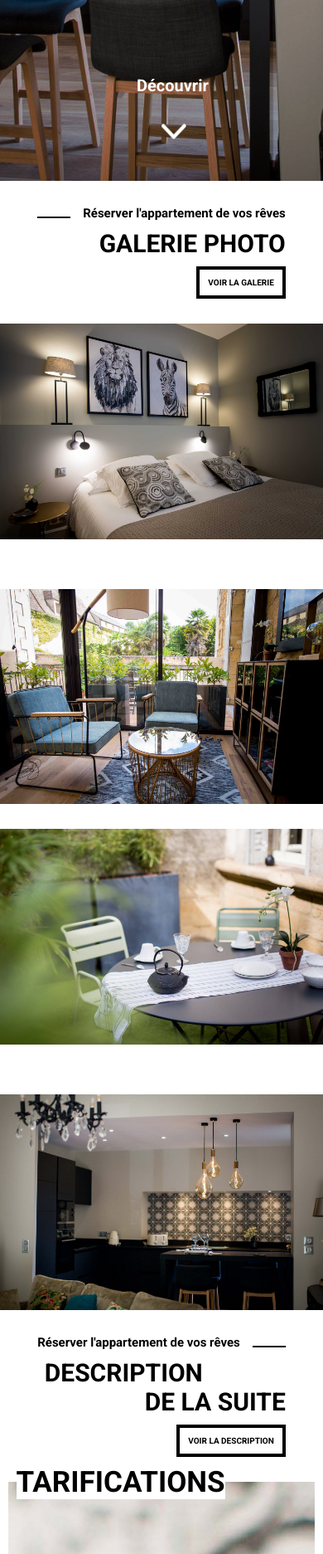
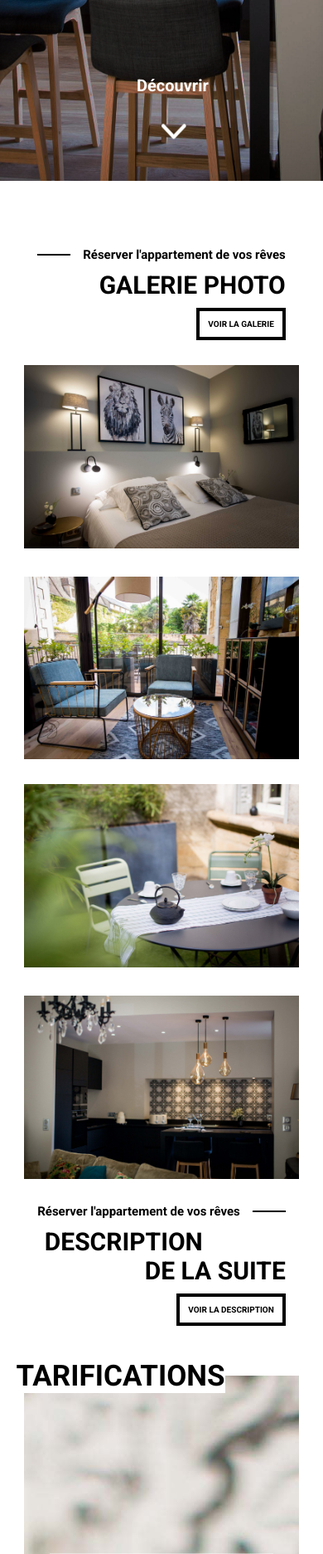
Before and after one commit to LeoPhilip33/lasuitedelisabeth, a PHP site: page / in a window 390 px wide. Shown: the part 626-2499 px from the top of the page at 83% size. Run offline with PHP 8.4, Linux system fonts and the light colour scheme.

Commit message:
save 12/04/2020

```diff
--- a/index/index.php
+++ b/index/index.php
@@ -22,7 +22,8 @@
             </div>
         </div>
     </div>
-    <div class="index2" id="galerieindex">
+    <span id="galerieindex"></span>
+    <div class="index2">
         <div class="page2flex">
 
             <div class="flextaillepage2">
--- a/index/styleindex.css
+++ b/index/styleindex.css
@@ -412,10 +412,10 @@ input[type=text], textarea, input[type=email] {
         width:30px;
     }
     .flextaillepage2{
-        width:100%;
-        margin: 0px;
+        width:85%;
+        margin:auto;
         margin-top:30px;
-        margin-bottom:30px;
+
     }
     .txtgalerie{
         font-size:50px;
@@ -427,12 +427,6 @@ input[type=text], textarea, input[type=email] {
         margin-top:10px;
         font-size:15px;
         padding:15px;
-    }
-    .petittxtgalerie{
-        margin-bottom: 10px;
-    }
-    .petittxtgalerie2{
-        margin-bottom: 10px;
     }
     .flexcontainer{
         display : inline-block;
@@ -456,6 +450,12 @@ input[type=text], textarea, input[type=email] {
         margin-top:10px;
         font-size:10px;
         padding:10px;
+    }
+    .tarificationp3{
+        width: 85%;
+    }
+    .Nous-Ecrire{
+        width:85%;
     }
 }
 
@@ -553,6 +553,10 @@ input[type=text], textarea, input[type=email] {
         align-items: center;
     }
 
+    .flexgalerie{
+        margin-bottom: 10px;
+    }
+
     .index3prix{
         height: 300px;
         width: 20vw;
@@ -602,4 +606,11 @@ input[type=text], textarea, input[type=email] {
         min-height: 100px;
         max-height: 300px;
     }
+    .index2{
+        margin-top: 50px;
+        margin-bottom: 60px;
+    }
+    .index3{
+        margin-bottom: 60px;
+    }
 }
```
